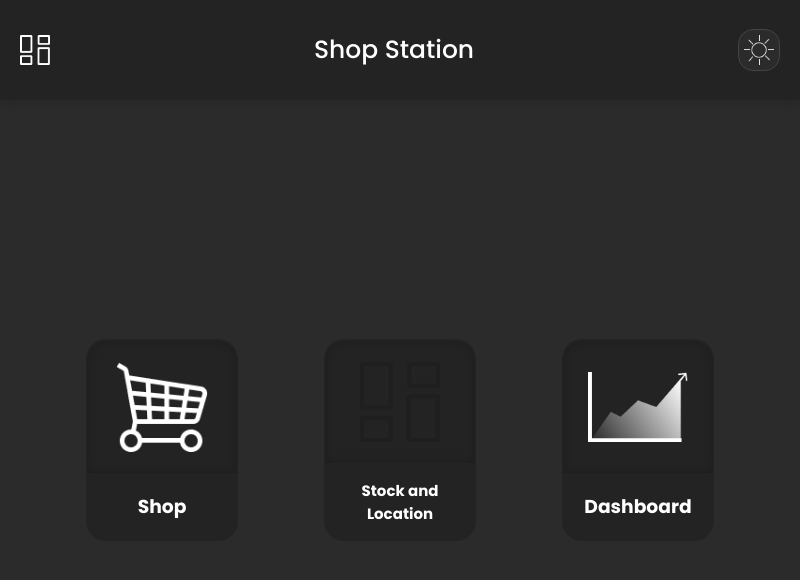
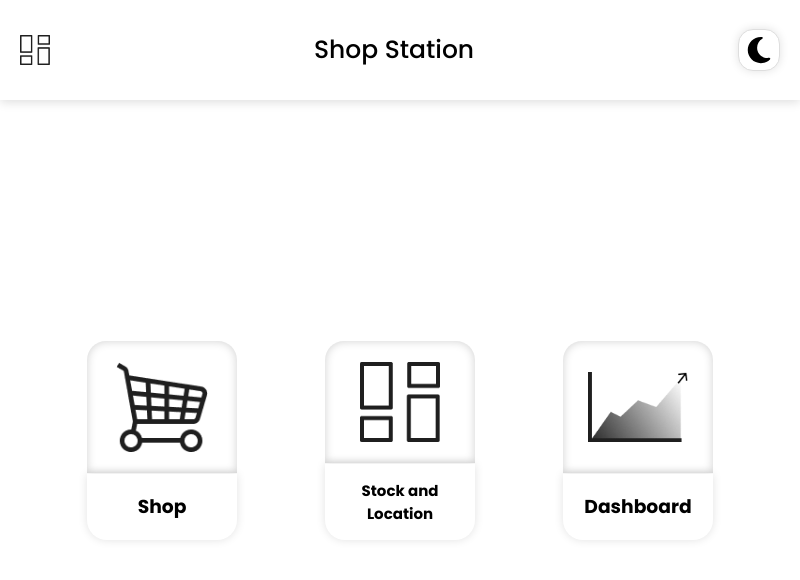
Before and after one commit to DzoniCodec06/Shop-Station, an Electron app: page src/home_screen/index.html in a window 800 px wide. Both pictures are taken after a click on the button 759 px from the left and 50 px from the top of the page. Drawn offline with Linux system fonts and the light colour scheme.

Commit message:
Add files via upload

```diff
--- a/src/home_screen/home.js
+++ b/src/home_screen/home.js
@@ -0,0 +1,52 @@
+const themeBtn = document.getElementById("theme-btn");
+
+const bodyEl = document.getElementById("body");
+const headerEl = document.getElementById("header");
+const container = document.getElementById("container");
+
+const themeImg = document.getElementById("sun");
+const logoImg = document.getElementById("logo");
+const cartImg = document.getElementById("cart");
+const stckImg = document.getElementById("stckImg");
+const dashboardImg = document.getElementById("dashboard");
+const nameHolders = document.getElementsByName("name-holder");
+
+let theme = "dark";
+
+themeBtn.addEventListener("click", () => {
+    if (theme == "dark") {
+        theme = "light";
+
+        bodyEl.classList.replace("dark-theme", "light-theme");
+        headerEl.classList.replace("dark-header", "light-header");
+        container.classList.replace("container-dark", "container-light");
+        themeBtn.classList.replace("dark-btn", "light-btn");
+
+        themeImg.src = "../../images/moon-solid.svg";
+        logoImg.src = "../../images/dashboard-icon-l.png";
+        cartImg.src = "../../images/cart-icon-l.png";
+        stckImg.src = "../../images/Dashboard-icon-l.png";
+        dashboardImg.src = "../../images/dash-icon-l.png";
+
+        nameHolders.forEach(nameHolder => {
+            nameHolder.classList.replace("name-holder-d", "name-holder-l");
+        });
+    } else if (theme == "light") {
+        theme = "dark";
+
+        bodyEl.classList.replace("light-theme", "dark-theme");
+        headerEl.classList.replace("light-header", "dark-header");
+        container.classList.replace("container-light", "container-dark");
+        themeBtn.classList.replace("light-btn", "dark-btn");
+
+        themeImg.src = "../../images/sun-icon.png";
+        logoImg.src = "../../images/dashboard-icon.png"
+        cartImg.src = "../../images/cart-icon.png";
+        stckImg.src = "../../images/Dashboard-icon-large.png";
+        dashboardImg.src = "../../images/dash-icon.png";
+
+        nameHolders.forEach(nameHolder => {
+            nameHolder.classList.replace("name-holder-l", "name-holder-d");
+        });
+    }
+})
--- a/src/home_screen/index.html
+++ b/src/home_screen/index.html
@@ -9,34 +9,34 @@
     <title>Shop Station</title>
     <link rel="stylesheet" href="style.css">
 </head>
-<body>
-    <header>
+<body class="dark-theme" id="body">
+    <header class="dark-header" id="header">
         <img id="logo" src="../../images/dashboard-icon.png" alt="dashboard-icon">
         <h1>Shop Station</h1>
-        <button id="theme-btn"><img id="sun" src="../../images/sun-icon.png" alt="sun-icon"></button>
+        <button id="theme-btn" class="dark-btn"><img id="sun" src="../../images/sun-icon.png" alt="sun-icon"></button>
     </header>
-    <div class="container">
+    <div id="container" class="container-dark">
         <div class="box">
             <div class="img-holder">
-                <img class="cart-icon" src="../../images/cart-icon.png" alt="cart-icon">
+                <img class="cart-icon" id="cart" src="../../images/cart-icon.png" alt="cart-icon">
             </div>
-            <div class="name-holder">
+            <div id="nm-hld" name="name-holder" class="name-holder-d">
                 <h3>Shop</h3>
             </div>
         </div>
         <div class="box">
             <div class="img-holder">
-                <img class="dashboard-icon" src="../../images/Dashboard-icon-l.png" alt="main-logo">
+                <img class="dashboard-icon" id="stckImg" src="../../images/Dashboard-icon-large.png" alt="main-logo">
             </div>
-            <div class="name-holder">
+            <div id="nm-hld" name="name-holder" class="name-holder-d">
                 <h3 id="stck">Stock and <br /> Location</h3>
             </div>
         </div>
         <div class="box">
             <div class="img-holder">
-                <img class="dash-icon" src="../../images/dash-icon.png" alt="dashboard-icon">
+                <img class="dash-icon" id="dashboard" src="../../images/dash-icon.png" alt="dashboard-icon">
             </div>
-            <div class="name-holder">
+            <div id="nm-hld" name="name-holder" class="name-holder-d">
                 <h3>Dashboard</h3>
             </div>
         </div>
--- a/src/home_screen/style.css
+++ b/src/home_screen/style.css
@@ -1,10 +1,19 @@
 body {
-    background: #2B2B2B;
-    color: #fff;
     font-family: "Poppins", sans-serif;
     padding: 0;
     margin: 0;
     overflow: hidden;
+    transition: all ease-out 150ms;
+}
+
+body.dark-theme {
+    background: #2B2B2B;
+    color: #fff;
+}
+
+body.light-teme {
+    background: #fff;
+    color: #1F1F1F;
 }
 
 header {
@@ -14,8 +23,16 @@ header {
     align-items: center;
     height: 10vh;
     padding: 10px 20px;
+}
+
+header.dark-header {
     box-shadow: 0px 2px 10px #00000023;
     background: #232323;
+}
+
+header.light-header {
+    box-shadow: 0px 2px 10px #00000023;
+    background: #ffffff;
 }
 
 header h1 {
@@ -33,9 +50,7 @@ header h1 {
     height: 30px;
 }
 
-#theme-btn {
-    background: #2B2B2B;
-    border: 1px solid #444444;
+header button {
     border-radius: 15px;
     padding: 5px 5px;
     display: flex;
@@ -45,7 +60,18 @@ header h1 {
     cursor: pointer;
 }
 
-.container {
+.dark-btn {
+    background: #2B2B2B;
+    border: 1px solid #444444;
+}
+
+.light-btn {
+    background: #fff;
+    border: 1px solid #DEDEDE;
+    box-shadow: 0px 0px 10px #0000001e;
+}
+
+#container {
     display: flex;
     flex-direction: row;
     justify-content: space-evenly;
@@ -60,38 +86,45 @@ header h1 {
     flex-direction: column;
     justify-content: space-around;
     align-items: center;
-    background-color: #232323;
     width: 150px;
     height: 200px;
     cursor: pointer;
 }
 
-.box .img-holder {
+.dark-theme .box {
+    background-color: #232323;
+}
+
+.light-theme .box {
+    background-color: #fff;
+}
+
+.img-holder {
     width: 100%;
     height: 70%;
     display: flex;
     justify-content: center;
     align-items: center;
-    box-shadow: inset 0 0 10px #0000002f;
     border: 1px solid transparent;
     border-radius: 20px 20px 0px 0px;
+    box-shadow: inset 0 0 10px #0000002f;
 }
 
-.box h3 {
+h3 {
     text-align: center;
 }
 
-.box .cart-icon {
+.cart-icon {
     width: 92px;
     height: 90px;
 }
 
-.box .dashboard-icon {
+.dashboard-icon {
     width: 80px;
     height: 80px;
 }
 
-.box .dash-icon {
+.dash-icon {
     width: 100px;
     height: 70px;
 }
@@ -99,3 +132,13 @@ header h1 {
 #stck {
     font-size: 15px;
 }
+
+.name-holder-d {
+    box-shadow: none;
+}
+
+.name-holder-l {
+    width: 100%;
+    border-radius: 0px 0px 20px 20px;
+    box-shadow: 0px 0px 10px #0000001e;
+}
```
